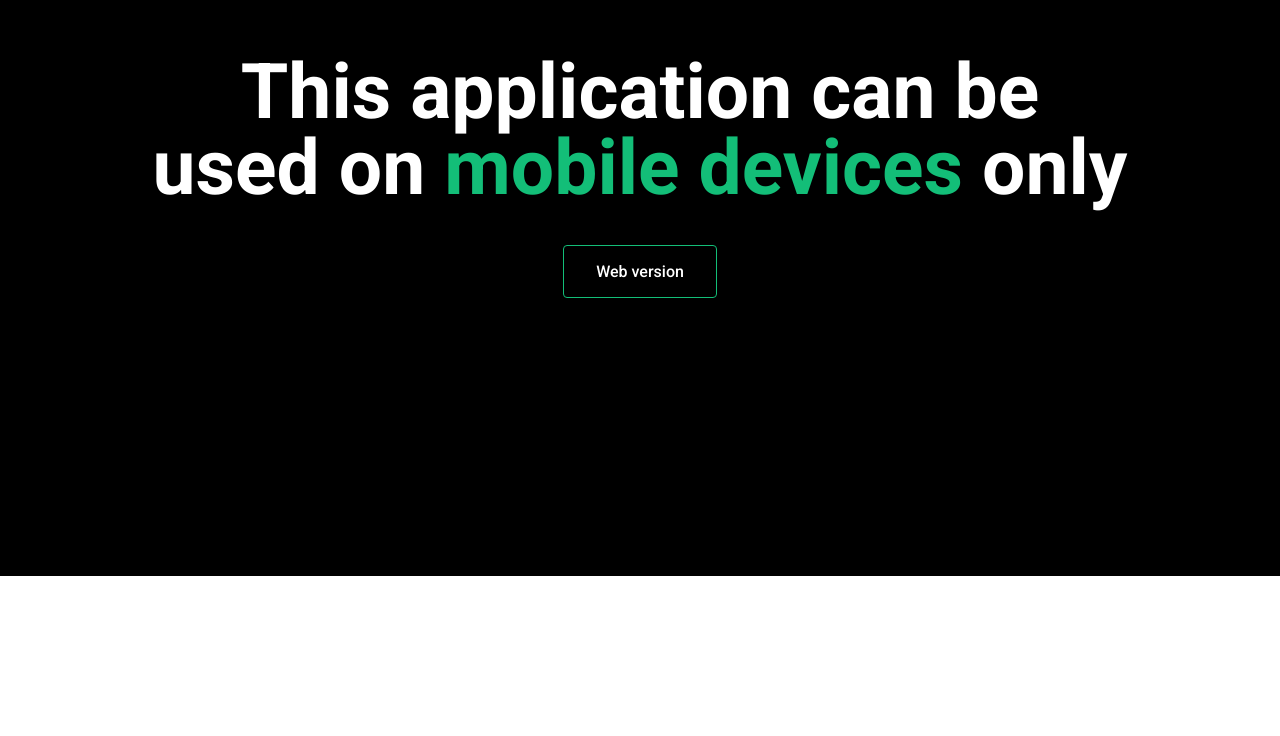
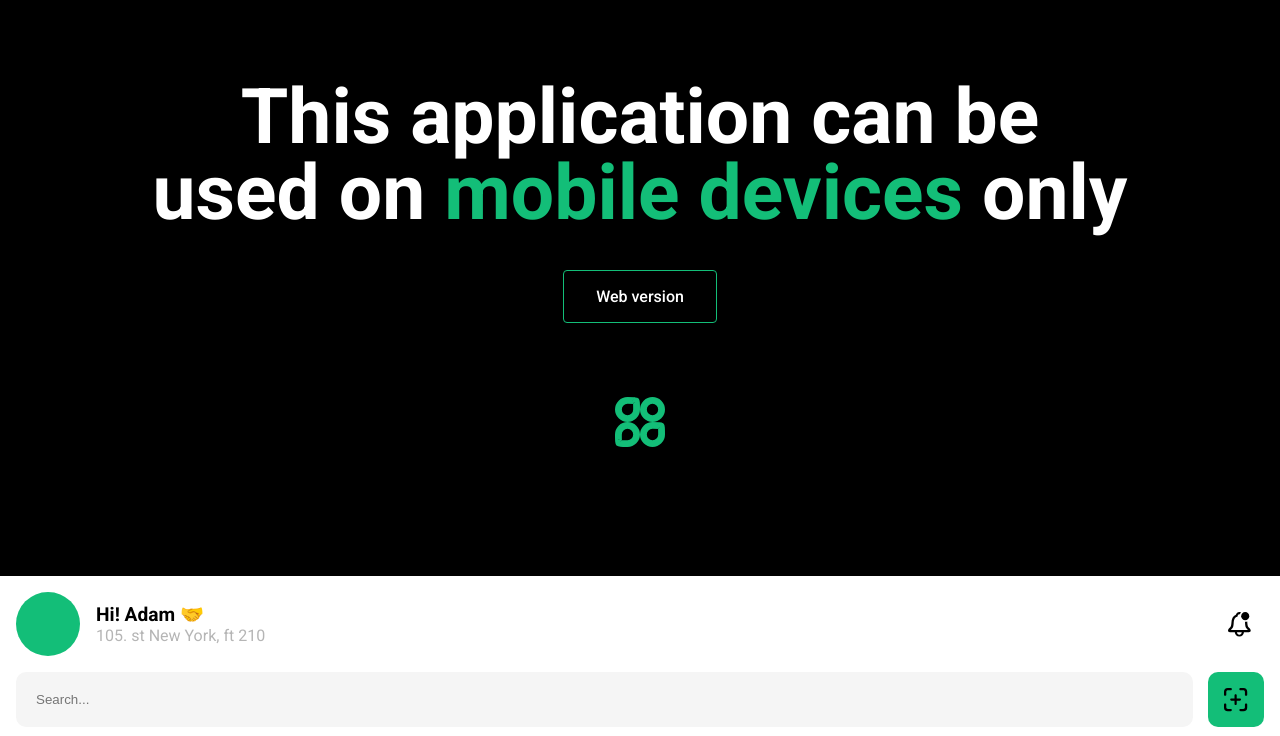
Before and after one commit to adamsparker/Planta-Systems, a plain HTML site: page mobile/index.html in a window 1280 px wide. Shown: the part 224-960 px from the top of the page. Before the commit the page ends 800 px from the top, so only its background shows below. Drawn offline with Linux system fonts and the light colour scheme.

Commit message:
work started on main app

```diff
--- a/mobile/index.html
+++ b/mobile/index.html
@@ -11,9 +11,36 @@
 </head>
 <body>
     <!--Warning banner for web users-->
+
     <div class="banner-warning">
+        <header class="header">
+            <img src="/assets/images/Planta-logo.svg" alt="" class="header__logo">
+        </header>
         <h1 class="warning__title">This application can be <br> used on <span style="color: #13BE78;"> mobile devices </span> only</h1>
-        <a href="#" class="button_t1">Web version</a>
+        <a href="/web/countdown.html" class="button_t1">Web version</a>
     </div>
+
+    <header class="main-header">
+        <div class="main-one">
+            <div class="main__account-info">
+                <div class="main__inner-1">
+                    <div class="main__avatar"></div>
+                    <div class="account-info__inner">
+                    <h2 class="account-info__header">Hi! Adam 🤝</h2>
+                    <p class="account-info__info">105. st New York, ft 210</p>
+                </div>
+                </div>
+
+                <a href="#" class="button account-info"></a>
+            </div>
+
+        </div>
+        <div class="main-two">
+            <input class="main__search" type="text" placeholder="Search...">
+            <a href="#" class="button scan-button"></a>
+        </div>
+
+    </header>
+
 </body>
 </html>
--- a/styles/main.css
+++ b/styles/main.css
@@ -71,6 +71,95 @@ body {
     line-height: 1em;
 }
 
+/*     Header    */
+
+.header {
+    display: flex;
+}
+
+.header__logo {
+    width: 50px;
+    transform: translate(0em, 23em);
+
+}
+
+/*     Main  #1   */
+
+.main-header {
+    display: flex;
+    width: 100%;
+    height: 10em;
+    flex-direction: column;
+
+}
+
+.main-one {
+    padding: 0em 1em;
+}
+
+.main-two {
+    padding: 0em 1em;
+    display: flex;
+    justify-content: space-between;
+    align-items: center;
+}
+
+.main__avatar {
+    min-width: 4em;
+    height: 4em;
+    margin: 1em;
+    margin-left: 0;
+    border-radius: 100%;
+    background-color: #13BE78;
+}
+
+.main__account-info {
+    display: flex;
+    justify-content: space-between;
+    align-items: center;
+}
+
+.main__inner-1 {
+     display: flex;
+     flex-direction: row;
+     align-items: center;
+}
+
+.account-info__header {
+    font-size: 1.2em;
+}
+
+.account-info__info {
+    color: #b5b5b5;
+    font-size: 1rem;
+}
+
+.account-info {
+    background: url("/assets/icons/bell-dot.svg") no-repeat center;
+    height: 50px;
+    width: 50px;
+}
+
+/*     Main  #2   */
+
+.scan-button {
+    background: url("/assets/icons/scan.svg") no-repeat center;
+    height: 100%;
+    min-width: 3.5em;
+    background-color: #13BE78;
+    border-radius: 10px;
+    margin-left: 15px;
+}
+
+.main__search {
+    width: 100%;
+    height: 4em;
+    background-color: #f5f5f5;
+    border: none;
+    border-radius: 10px;
+    padding-left: 20px;
+}
+
 /*    Media Q's    */
 
 @media (max-width: 1000px) {
```
Also changed, not shown: assets/icons/bell-dot.svg (added), assets/icons/bell.svg (added), assets/icons/scan.svg (added).
